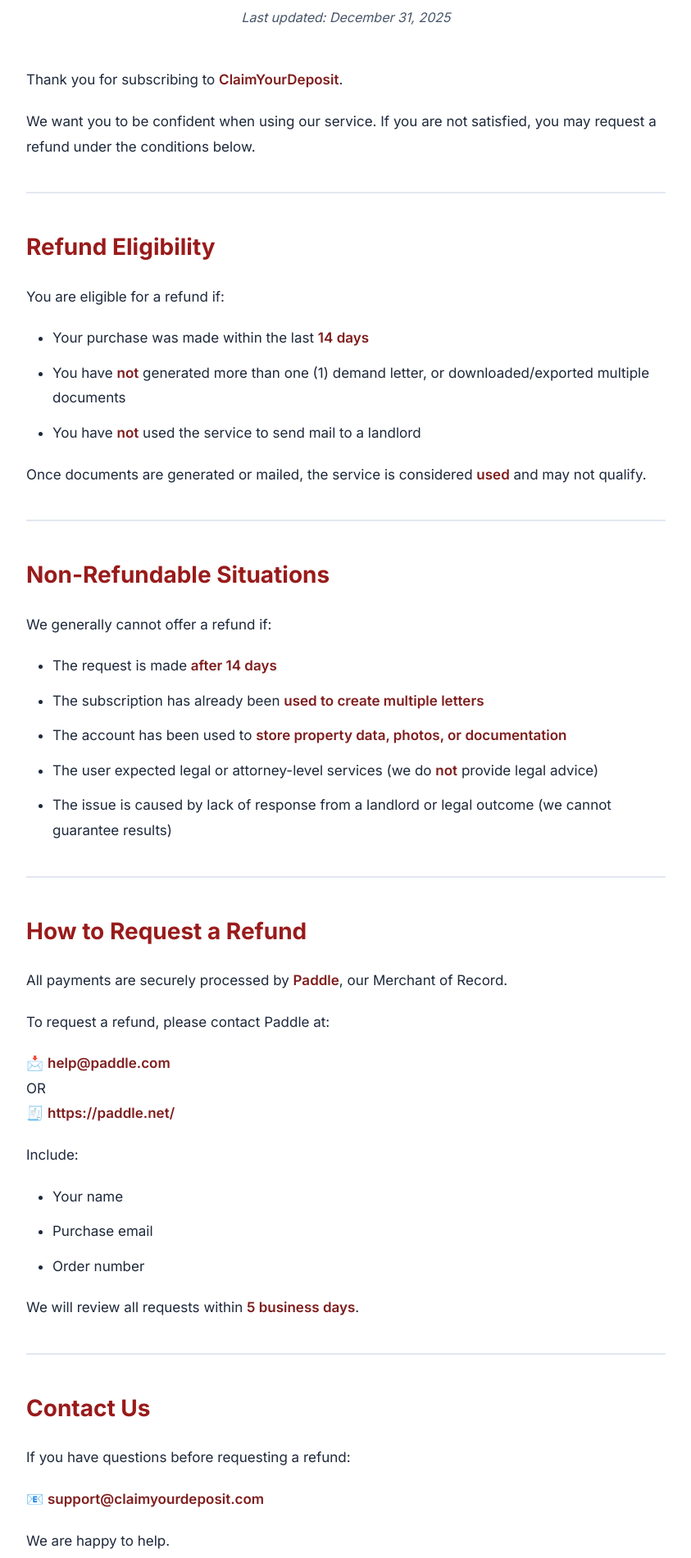
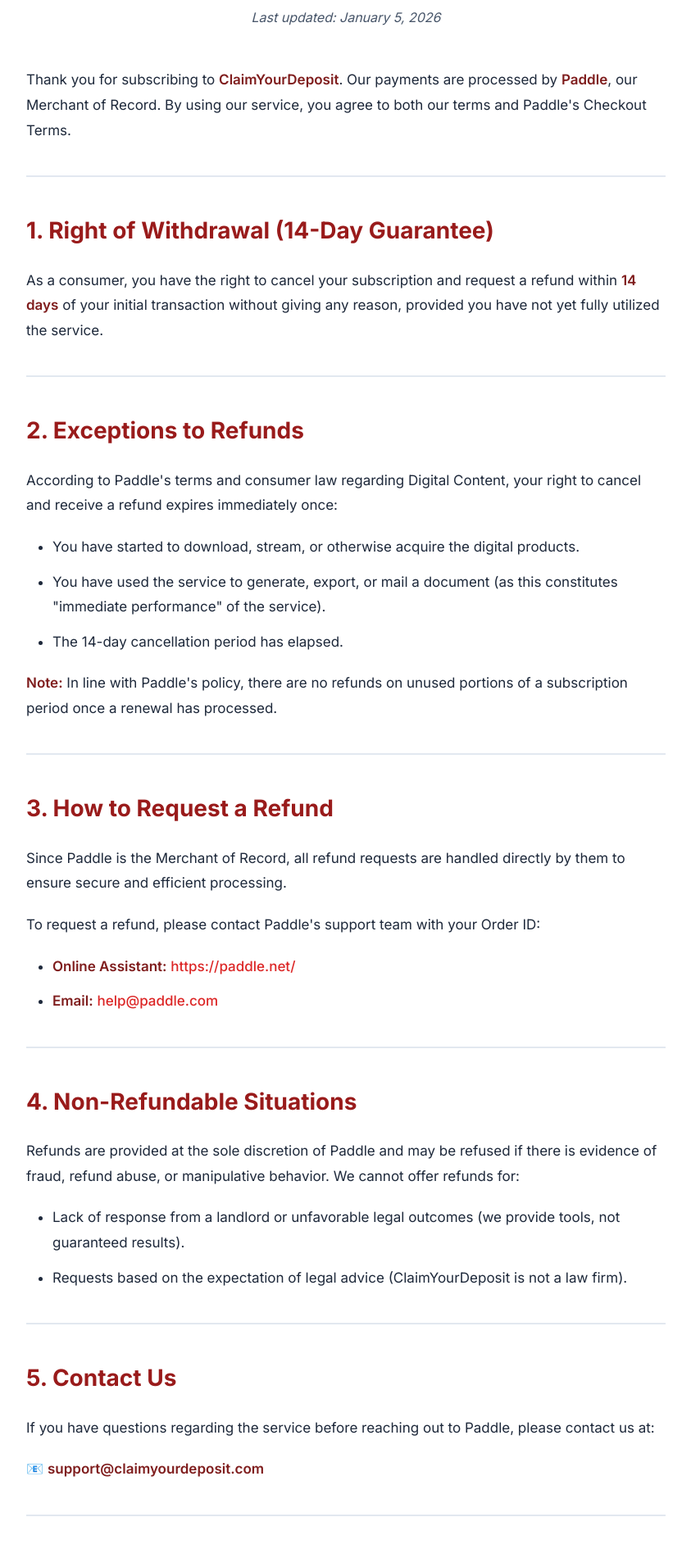
Before and after one commit to ilyassBZ/claimyourdeposit.com, a React (Vite) app in the folder client/: page /refund-policy in a window 1280 px wide. Shown: the part 180-2081 px from the top of the page at 82% size, without its empty margins (218-1061 px from the left). Built offline with nearby package versions, Linux system fonts and the light colour scheme.

Commit message:
fix: update refund policy

```diff
--- a/client/src/components/RefundPolicy.jsx
+++ b/client/src/components/RefundPolicy.jsx
@@ -3,79 +3,75 @@
     <div className="legal-page">
       <div className="legal-container">
         <h1>Refund Policy</h1>
-        <p className="legal-updated"><em>Last updated: December 31, 2025</em></p>
+        <p className="legal-updated"><em>Last updated: January 5, 2026</em></p>
 
         <div className="legal-content">
           <p>
-            Thank you for subscribing to <strong>ClaimYourDeposit</strong>.
-          </p>
-          <p>
-            We want you to be confident when using our service. If you are not satisfied, you may request a refund under the conditions below.
+            Thank you for subscribing to <strong>ClaimYourDeposit</strong>. Our payments are processed by <strong>Paddle</strong>, our Merchant of Record. By using our service, you agree to both our terms and Paddle's Checkout Terms.
           </p>
 
           <hr />
 
-          <h2>Refund Eligibility</h2>
-          <p>You are eligible for a refund if:</p>
-          <ul>
-            <li>Your purchase was made within the last <strong>14 days</strong></li>
-            <li>You have <strong>not</strong> generated more than one (1) demand letter, or downloaded/exported multiple documents</li>
-            <li>You have <strong>not</strong> used the service to send mail to a landlord</li>
-          </ul>
+          <h2>1. Right of Withdrawal (14-Day Guarantee)</h2>
           <p>
-            Once documents are generated or mailed, the service is considered <strong>used</strong> and may not qualify.
+            As a consumer, you have the right to cancel your subscription and request a refund within <strong>14 days</strong> of your initial transaction without giving any reason, provided you have not yet fully utilized the service.
           </p>
 
           <hr />
 
-          <h2>Non-Refundable Situations</h2>
-          <p>We generally cannot offer a refund if:</p>
+          <h2>2. Exceptions to Refunds</h2>
+          <p>
+            According to Paddle's terms and consumer law regarding Digital Content, your right to cancel and receive a refund expires immediately once:
+          </p>
           <ul>
-            <li>The request is made <strong>after 14 days</strong></li>
-            <li>The subscription has already been <strong>used to create multiple letters</strong></li>
-            <li>The account has been used to <strong>store property data, photos, or documentation</strong></li>
-            <li>The user expected legal or attorney-level services (we do <strong>not</strong> provide legal advice)</li>
-            <li>The issue is caused by lack of response from a landlord or legal outcome (we cannot guarantee results)</li>
+            <li>You have started to download, stream, or otherwise acquire the digital products.</li>
+            <li>You have used the service to generate, export, or mail a document (as this constitutes "immediate performance" of the service).</li>
+            <li>The 14-day cancellation period has elapsed.</li>
+          </ul>
+          <p>
+            <strong>Note:</strong> In line with Paddle's policy, there are no refunds on unused portions of a subscription period once a renewal has processed.
+          </p>
+
+          <hr />
+
+          <h2>3. How to Request a Refund</h2>
+          <p>
+            Since Paddle is the Merchant of Record, all refund requests are handled directly by them to ensure secure and efficient processing.
+          </p>
+          <p>
+            To request a refund, please contact Paddle's support team with your Order ID:
+          </p>
+          <ul>
+            <li><strong>Online Assistant:</strong> <a href="https://paddle.net/" target="_blank" rel="noopener noreferrer">https://paddle.net/</a></li>
+            <li><strong>Email:</strong> <a href="mailto:help@paddle.com">help@paddle.com</a></li>
           </ul>
 
           <hr />
 
-          <h2>How to Request a Refund</h2>
+          <h2>4. Non-Refundable Situations</h2>
           <p>
-            All payments are securely processed by <strong>Paddle</strong>, our Merchant of Record.
+            Refunds are provided at the sole discretion of Paddle and may be refused if there is evidence of fraud, refund abuse, or manipulative behavior. We cannot offer refunds for:
           </p>
-          <p>To request a refund, please contact Paddle at:</p>
-          <p>
-            📩 <a href="mailto:help@paddle.com"><strong>help@paddle.com</strong></a><br />
-            OR<br />
-            🧾 <a href="https://paddle.net/" target="_blank" rel="noopener noreferrer"><strong>https://paddle.net/</strong></a>
-          </p>
-          <p>Include:</p>
           <ul>
-            <li>Your name</li>
-            <li>Purchase email</li>
-            <li>Order number</li>
+            <li>Lack of response from a landlord or unfavorable legal outcomes (we provide tools, not guaranteed results).</li>
+            <li>Requests based on the expectation of legal advice (ClaimYourDeposit is not a law firm).</li>
           </ul>
-          <p>
-            We will review all requests within <strong>5 business days</strong>.
-          </p>
 
           <hr />
 
-          <h2>Contact Us</h2>
-          <p>If you have questions before requesting a refund:</p>
+          <h2>5. Contact Us</h2>
+          <p>
+            If you have questions regarding the service before reaching out to Paddle, please contact us at:
+          </p>
           <p>
             📧 <a href="mailto:support@claimyourdeposit.com"><strong>support@claimyourdeposit.com</strong></a>
           </p>
-          <p>We are happy to help.</p>
 
           <hr />
 
           <h2>Important Disclaimer</h2>
           <p>
-            ClaimYourDeposit is <strong>not a law firm</strong> and does <strong>not</strong> provide legal advice.<br />
-            All documents and letters are generated automatically based on user input and public information.<br />
-            Final results are dependent on individual circumstances.
+            ClaimYourDeposit is <strong>not a law firm</strong> and does <strong>not</strong> provide legal advice. All documents are generated automatically based on user input.
           </p>
         </div>
       </div>
```
